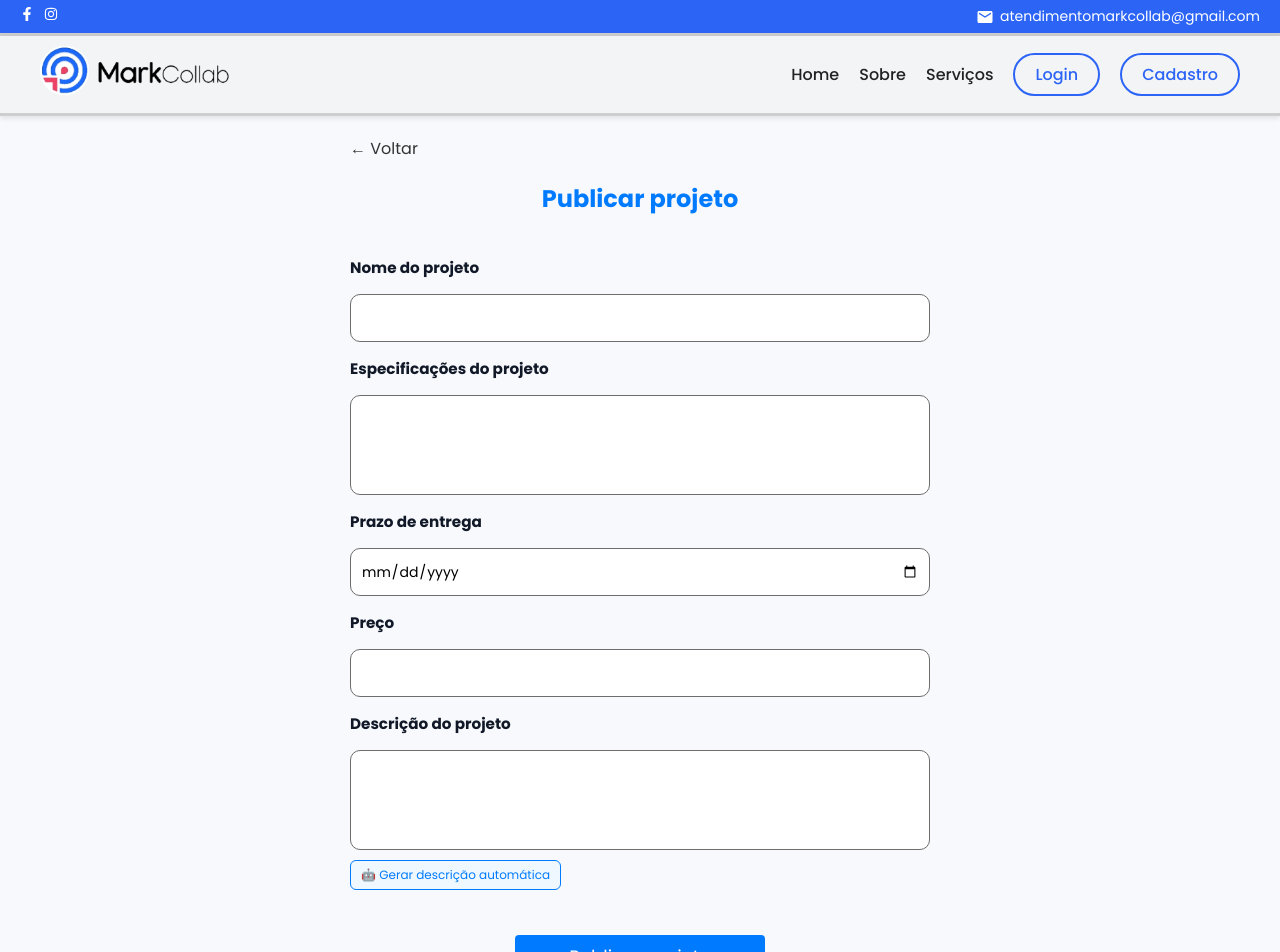
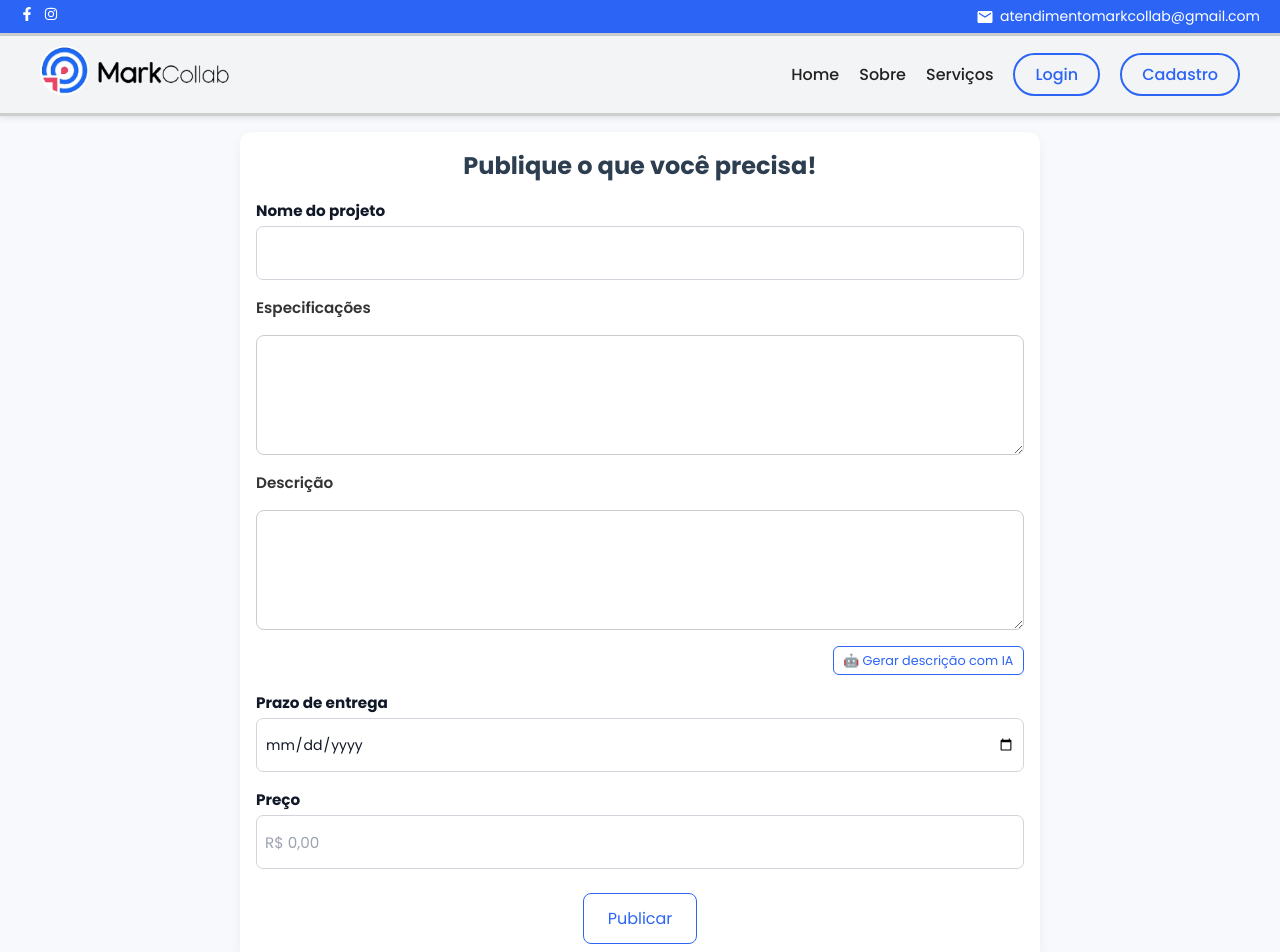
Before and after one commit to fermarino/markcollab-frontend, a React (Vite) app: page /publicar in a window 1280 px wide. Shown: the top 952 px of the page. Built offline with nearby package versions, Linux system fonts and the light colour scheme.

Commit message:
style: ajustes no css e componentes

```diff
--- a/src/pages/Publish/Publish.css
+++ /dev/null
@@ -1,118 +0,0 @@
-.publicar-edit-container {
-    max-width: 90%;
-    width: 600px;
-    margin: 40px auto;
-    padding: 20px;
-    text-align: center;
-}
-
-.back-link {
-    display: block;
-    text-align: left;
-    color: #333;
-    text-decoration: none;
-    font-size: 16px;
-    margin-bottom: 20px;
-    margin-right: 500px; /* Garante que fique alinhado à esquerda do container */
-}
-/* Para telas menores, centraliza e reduz margens */
-@media (max-width: 768px) {
-    .back-link {
-        text-align: center;
-        margin-right: 0;
-    }
-}
-
-.edit-title {
-    font-size: 24px;
-    font-weight: bold;
-    color: #007bff;
-    margin-bottom: 40px;
-}
-
-.edit-form {
-    display: flex;
-    flex-direction: column;
-    gap: 15px;
-}
-
-label {
-    font-weight: bold;
-    text-align: left;
-    display: block;
-}
-
-.input-field, .textarea-field {
-    width: 100%;
-    padding: 10px;
-    border: 1px solid #6e6d6d;
-    border-radius: 10px;
-    font-size: 16px;
-}
-
-.textarea-field {
-    height: 100px;
-    resize: none;
-}
-
-.edit-button {
-        background-color: #007bff;
-        color: white;
-        padding: 14px;
-        border: none;
-        border-radius: 10px;
-        cursor: pointer;
-        font-size: 18px;
-        width: 100%;
-        max-width: 250px; /* Reduzindo a largura */
-        margin: 20px auto;
-        display: block;
-    font-family: 'Poppins', sans-serif;
-}
-
-.edit-button:hover {
-   background-color: #1E4FD6;
-}
-
-/* Melhorando a responsividade em telas pequenas */
-@media (max-width: 480px) {
-    .project-edit-container {
-        width: 95%;
-        padding: 15px;
-    }
-
-    .edit-title {
-        font-size: 20px;
-    }
-
-    .input-field, .textarea-field {
-        font-size: 14px;
-        padding: 8px;
-    }
-
-    .edit-button {
-        font-size: 16px;
-        padding: 12px;
-
-
-    }
-}
-.auto-desc-button {
-    font-size: 12px;
-    padding: 5px 10px;
-    background-color: #f0f8ff;
-    color: #007bff;
-    border: 1px solid #007bff;
-    border-radius: 6px;
-    cursor: pointer;
-    font-family: 'Poppins', sans-serif;
-    width: auto;
-    align-self: flex-start;
-    transition: all 0.2s ease;
-    margin-top: -5px;
-    margin-bottom: 10px;
-}
-
-.auto-desc-button:hover {
-    background-color: #d6e9ff;
-}
--- a/src/pages/Publish/Publish.jsx
+++ b/src/pages/Publish/Publish.jsx
@@ -1,187 +1,176 @@
 import React, { useState } from 'react';
 import Navbar from '../../components/navbar/Navbar.jsx';
-import './Publish.css';
+import Input from '../../components/Input/Input.jsx';
 import axios from 'axios';
+import styles from './Publish.module.css';
 
-const Publish = () => {
+export default function Publish() {
   const [project, setProject] = useState({
     name: '',
+    specifications: '',
     description: '',
-    specifications: '',
     deadline: '',
     projectPrice: ''
   });
+  const [errors, setErrors] = useState({});
+  const [submitted, setSubmitted] = useState(false);
+  const [successMsg, setSuccessMsg] = useState('');
+  const cpf   = localStorage.getItem('cpf');
+  const token = localStorage.getItem('token');
 
-  const handleChange = (e) => {
-    setProject({ ...project, [e.target.name]: e.target.value });
+  const handleChange = e => {
+    const { name, value } = e.target;
+    setProject(p => ({ ...p, [name]: value }));
+    if (errors[name]) setErrors(e => ({ ...e, [name]: '' }));
   };
 
-  // Integração com a IA para gerar descrição automática
-  const gerarDescricaoAutomatica = () => {
-    const projectData = {
-      name: project.name,
-      specifications: project.specifications,
-      deadline: project.deadline
-    };
-
-    axios.post('http://localhost:8080/api/ia/gerar-descricao', projectData)
-      .then(response => {
-        const descricaoGerada = response.data.descricao?.toString().trim();
-        if (!descricaoGerada) {
-          alert("A descrição gerada pela IA está vazia ou inválida.");
-          return;
-        }
-
-        // Atualiza apenas a descrição, preservando os outros campos
-        setProject(prevState => ({
-          ...prevState,
-          description: descricaoGerada
-        }));
-
-        console.log("Descrição gerada pela IA:", descricaoGerada);
+  const handlePriceBlur = () => {
+    let raw = project.projectPrice.replace(/\D/g, '');
+    let num = parseFloat(raw) / 100;
+    if (isNaN(num)) num = 0;
+    if (num > 20000) num = 20000;
+    setProject(p => ({
+      ...p,
+      projectPrice: num.toLocaleString('pt-BR', {
+        style: 'currency',
+        currency: 'BRL'
       })
-      .catch(error => {
-        console.error("Erro ao chamar a IA:", error);
-        alert("Erro ao gerar descrição automática. Tente novamente.");
-      });
+    }));
+    setErrors(e => ({ ...e, projectPrice: '' }));
   };
 
-  const handleSubmit = (e) => {
+  const gerarDescricaoIA = () => {
+    const { name, specifications, deadline } = project;
+    axios.post('/api/ia/gerar-descricao', { name, specifications, deadline })
+      .then(res => {
+        const desc = res.data.descricao?.trim();
+        if (!desc) throw new Error();
+        setProject(p => ({ ...p, description: desc }));
+        setErrors(e => ({ ...e, description: '' }));
+      })
+      .catch(() => setErrors(e => ({ ...e, description: 'Não foi possível gerar descrição.' })));
+  };
+
+  const validate = () => {
+    const e = {};
+    if (!project.name.trim()) e.name = 'Nome é obrigatório.';
+    if (!project.specifications.trim()) e.specifications = 'Especificações são obrigatórias.';
+    if (!project.description.trim()) e.description = 'Descrição é obrigatória.';
+    if (!project.deadline) {
+      e.deadline = 'Prazo é obrigatório.';
+    } else {
+      const today = new Date(); today.setHours(0,0,0,0);
+      const sel = new Date(project.deadline);
+      if (sel < today) e.deadline = 'Selecione uma data válida.';
+    }
+    const preco = parseFloat(
+      project.projectPrice.replace(/[R$.]/g,'').replace(',','.')
+    );
+    if (isNaN(preco) || preco <= 0 || preco > 20000) {
+      e.projectPrice = 'Digite um valor válido';
+    }
+    setErrors(e);
+    return Object.keys(e).length === 0;
+  };
+
+  const handleSubmit = e => {
     e.preventDefault();
-
-    const employerCpf = localStorage.getItem('cpf');
-    const token = localStorage.getItem('token');
-
-    if (!employerCpf) {
-      console.error('CPF do contratante não encontrado no localStorage');
-      alert("Erro: CPF do contratante não encontrado.");
-      return;
-    }
-
-    if (!token) {
-      console.error('Token de autenticação não encontrado');
-      alert("Erro: token de autenticação não encontrado.");
-      return;
-    }
-
-    // Validação do preço
-    const preco = parseFloat(project.projectPrice);
-    if (!project.projectPrice || isNaN(preco)) {
-      alert("Por favor, preencha um preço válido para o projeto.");
-      return;
-    }
-
-    const body = {
+    setSubmitted(true);
+    if (!cpf || !token) return alert('Faça login novamente.');
+    if (!validate()) return;
+    const preco = parseFloat(
+      project.projectPrice.replace(/[R$.]/g,'').replace(',','.')
+    );
+    axios.post(`/api/projects/${cpf}`, {
       projectTitle: project.name,
+      projectSpecifications: project.specifications,
       projectDescription: project.description,
-      projectSpecifications: project.specifications,
       deadline: project.deadline,
       projectPrice: preco,
       open: true,
-      status: "Ativo"
-    };
-
-    console.log("Enviando projeto:", body);
-
-    axios.post(
-      `http://localhost:8080/api/projects/${employerCpf}`,
-      body,
-      {
-        headers: {
-          Authorization: `Bearer ${token}`
-        }
-      }
-    )
-      .then(response => {
-        console.log("Projeto publicado:", response.data);
-        alert("Projeto publicado com sucesso!");
-        setProject({
-          name: '',
-          description: '',
-          specifications: '',
-          deadline: '',
-          projectPrice: ''
-        });
-      })
-      .catch(error => {
-        console.error("Erro ao publicar o projeto:", error);
-        if (error.response) {
-          console.error("Detalhes do erro:", error.response.data);
-          alert("Erro ao publicar projeto: " + (error.response.data.message || "verifique os dados e tente novamente."));
-        } else {
-          alert("Erro ao publicar projeto. Tente novamente.");
-        }
-      });
+      status: 'Ativo'
+    }, { headers: { Authorization: `Bearer ${token}` }})
+    .then(() => {
+      setSuccessMsg('Projeto publicado com sucesso!');
+      setProject({ name:'', specifications:'', description:'', deadline:'', projectPrice:'' });
+      setErrors({});
+      setSubmitted(false);
+      setTimeout(() => setSuccessMsg(''), 3000);
+    })
+    .catch(() => alert('Erro ao publicar projeto.'));
   };
 
   return (
-    <>
+    <div className={styles.pageWrapper}>
       <Navbar />
-      <div className="project-edit-container">
-        <a href="/meusprojetos" className="back-link">&larr; Voltar</a>
-        <h2 className="edit-title">Publicar projeto</h2>
-        <form className="edit-form" onSubmit={handleSubmit}>
-          <label>Nome do projeto</label>
-          <input
-            type="text"
+      <div className={styles.card}>
+        <h2 className={styles.title}>Publique o que você precisa!</h2>
+        {successMsg && <div className={styles.success}>{successMsg}</div>}
+
+        <form className={styles.form} onSubmit={handleSubmit}>
+          <Input
+            label="Nome do projeto"
             name="name"
-            className="input-field bordered"
             value={project.name}
             onChange={handleChange}
-            required
+            error={submitted && errors.name}
           />
 
-          <label>Especificações do projeto</label>
+          <label className={styles.label}>Especificações</label>
           <textarea
             name="specifications"
-            className="textarea-field"
+            className={`${styles.textarea} ${submitted && errors.specifications ? styles.inputError : ''}`}
             value={project.specifications}
             onChange={handleChange}
-            required
           />
+          {submitted && errors.specifications && (
+            <span className={styles.error}>{errors.specifications}</span>
+          )}
 
-          <label>Prazo de entrega</label>
-          <input
-            type="date"
-            name="deadline"
-            className="input-field bordered"
-            value={project.deadline}
-            onChange={handleChange}
-            required
-          />
-
-          <label>Preço</label>
-          <input
-            type="number"
-            name="projectPrice"
-            className="input-field bordered"
-            value={project.projectPrice}
-            onChange={handleChange}
-            required
-          />
-
-          <label>Descrição do projeto</label>
+          <label className={styles.label}>Descrição</label>
           <textarea
             name="description"
-            className="textarea-field"
+            className={`${styles.textarea} ${submitted && errors.description ? styles.inputError : ''}`}
             value={project.description}
             onChange={handleChange}
-            required
           />
+          {submitted && errors.description && (
+            <span className={styles.error}>{errors.description}</span>
+          )}
 
           <button
             type="button"
-            className="auto-desc-button"
-            onClick={gerarDescricaoAutomatica}
+            className={styles.iaButton}
+            onClick={gerarDescricaoIA}
           >
-            🤖 Gerar descrição automática
+            🤖 Gerar descrição com IA
           </button>
 
-          <button type="submit" className="edit-button">Publicar projeto</button>
+          <Input
+            label="Prazo de entrega"
+            name="deadline"
+            type="date"
+            value={project.deadline}
+            onChange={handleChange}
+            error={submitted && errors.deadline}
+          />
+
+          <Input
+            label="Preço"
+            name="projectPrice"
+            type="text"
+            value={project.projectPrice}
+            onChange={handleChange}
+            onBlur={handlePriceBlur}
+            error={submitted && errors.projectPrice}
+            placeholder="R$ 0,00"
+          />
+
+          <button type="submit" className={styles.publishButton}>
+            Publicar
+          </button>
         </form>
       </div>
-    </>
+    </div>
   );
-};
-
-export default Publish;
+}
--- /dev/null
+++ b/src/pages/Publish/Publish.module.css
@@ -0,0 +1,113 @@
+.pageWrapper {
+  background: #f7f9fc;
+  min-height: 100vh;
+  margin: 0;
+  padding-bottom: 2rem;
+}
+
+.card {
+  width: 90%;
+  max-width: 800px;
+  margin: 1rem auto;
+  background: #fff;
+  border-radius: 12px;
+  padding: 1rem;
+  box-shadow: 0 4px 12px rgba(0,0,0,0.05);
+}
+
+.title {
+  text-align: center;
+  font-size: 1.5rem;
+  margin-bottom: 1rem;
+  color: #2c3e50;
+}
+
+.success {
+  background: #d4edda;
+  color: #155724;
+  padding: 0.5rem;
+  border-radius: 6px;
+  margin-bottom: 1rem;
+  text-align: center;
+}
+
+.form {
+  display: flex;
+  flex-direction: column;
+  gap: 1rem;
+}
+
+.label {
+  font-size: 0.95rem;
+  font-weight: 600;
+  color: #333;
+}
+
+.textarea {
+  width: 100%;
+  min-height: 120px;
+  padding: 0.5rem;
+  border: 1px solid #ccc;
+  border-radius: 8px;
+  resize: vertical;
+  box-sizing: border-box;
+  font-size: 0.95rem;
+}
+
+.inputError {
+  border-color: #dc3545 !important;
+}
+
+.error {
+  color: #dc3545;
+  font-size: 0.85rem;
+  margin-top: -0.5rem;
+}
+
+/* Botão IA pequeno */
+.iaButton {
+  align-self: flex-end;
+  padding: 0.3rem 0.6rem;
+  font-size: 0.8rem;
+  background: transparent;
+  border: 1px solid #2c65f6;
+  border-radius: 6px;
+  color: #2c65f6;
+  cursor: pointer;
+  transition: background 0.2s;
+}
+.iaButton:hover {
+  background: #2c65f6;
+  color: #fff;
+}
+
+/* Botão Publicar projeto igual ao “Ver propostas” */
+.publishButton {
+  align-self: center;
+  padding: 0.75rem 1.5rem;
+  font-size: 1rem;
+  background: transparent;
+  border: 1px solid #2c65f6;
+  border-radius: 8px;
+  color: #2c65f6;
+  cursor: pointer;
+  transition: background 0.2s, color 0.2s;
+  margin-top: 0.5rem;
+}
+.publishButton:hover {
+  background: #2c65f6;
+  color: #fff;
+}
+
+/* Responsividade */
+@media (max-width: 600px) {
+  .card {
+    padding: 0.75rem;
+    margin: 1rem auto;
+  }
+  .iaButton,
+  .publishButton {
+    width: 100%;
+    text-align: center;
+  }
+}
```
